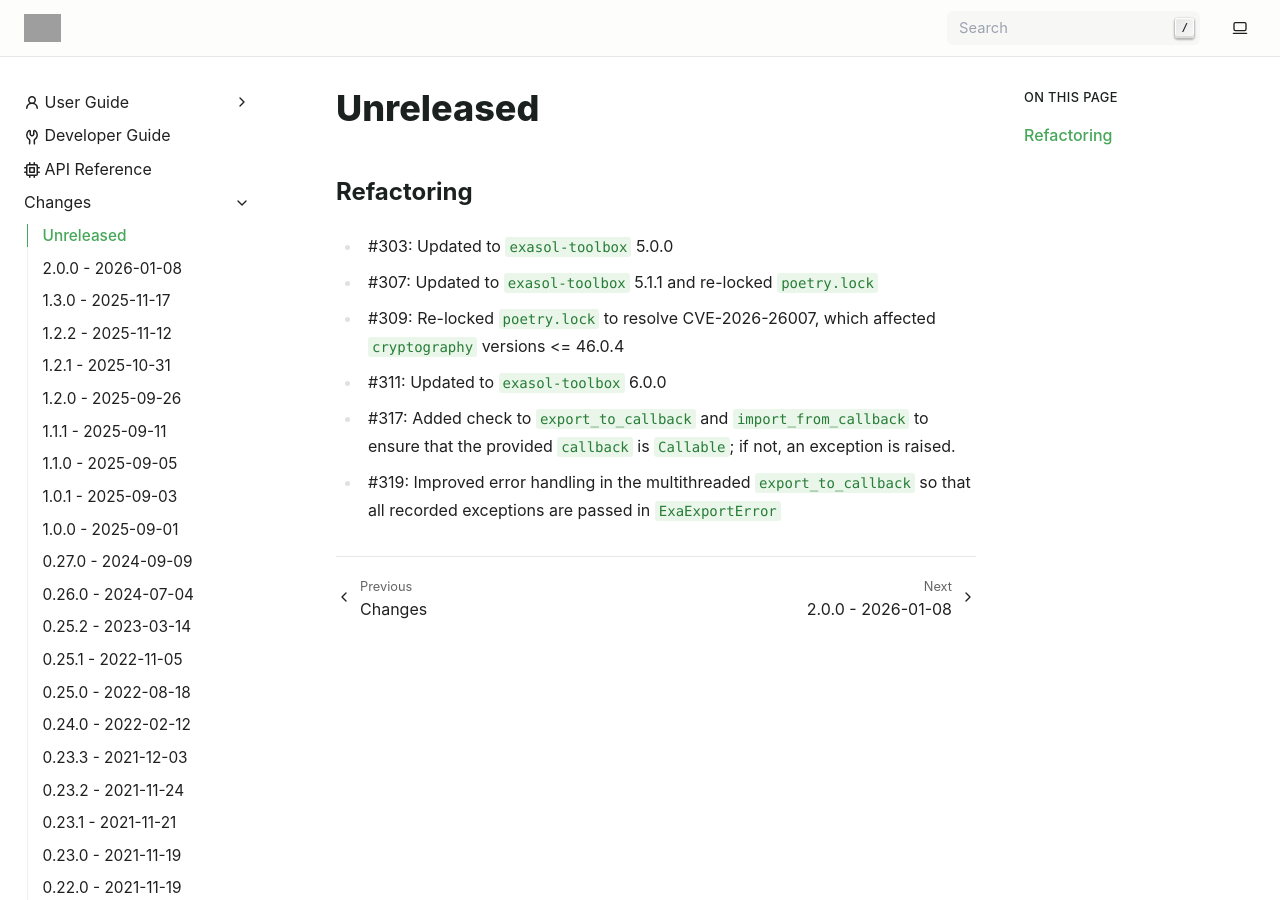
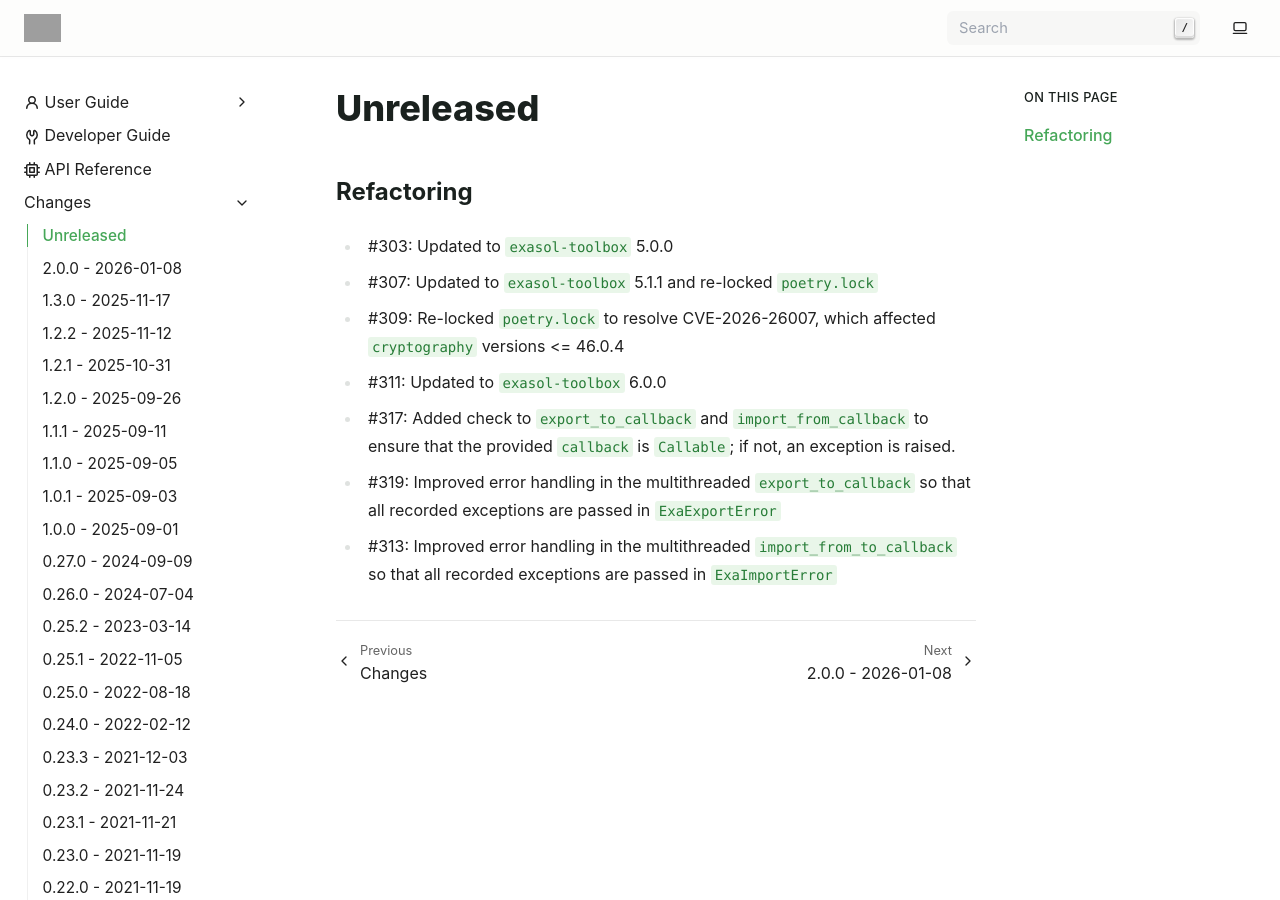
Before and after one commit to exasol/pyexasol, a Sphinx documentation site: the page built from doc/changes/unreleased.md, in a window 1280 px wide and 900 px high. Built offline with Sphinx 7.4.7, drawn with Linux system fonts in a browser that asks for light colours; grey boxes are pictures that could not be loaded.

Commit message:
Add changelog entry

```diff
--- a/doc/changes/unreleased.md
+++ b/doc/changes/unreleased.md
@@ -8,3 +8,4 @@
 * #311: Updated  to `exasol-toolbox` 6.0.0
 * #317: Added check to `export_to_callback` and `import_from_callback` to ensure that the provided `callback` is `Callable`; if not, an exception is raised.
 * #319: Improved error handling in the multithreaded `export_to_callback` so that all recorded exceptions are passed in `ExaExportError`
+* #313: Improved error handling in the multithreaded `import_from_to_callback` so that all recorded exceptions are passed in `ExaImportError`
```
